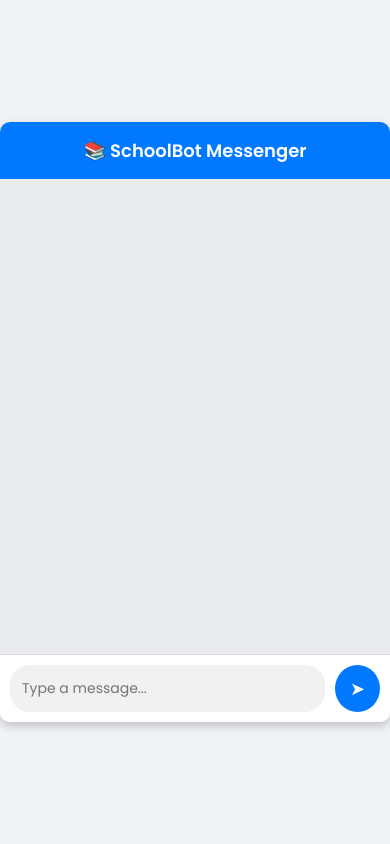
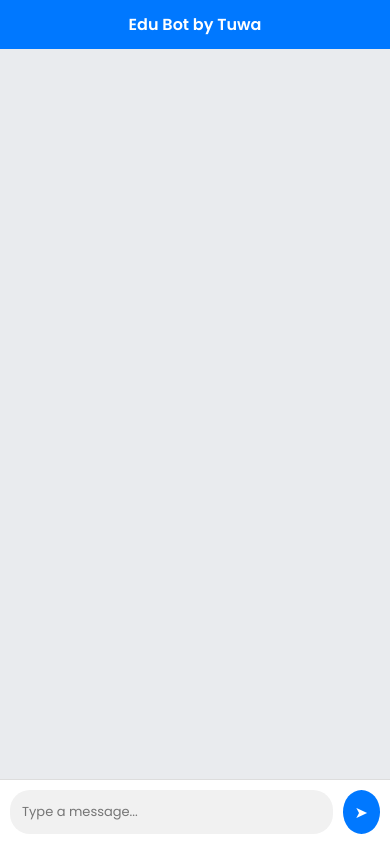
Before and after one commit to tuwasimon/chattie, a Flask app: page / in a window 390 px wide. Run offline with Flask 3, Linux system fonts and the light colour scheme.

Commit message:
chat.html

```diff
--- a/templates/chat.html
+++ b/templates/chat.html
@@ -9,11 +9,15 @@
     <link href="https://fonts.googleapis.com/css2?family=Poppins:wght@300;400;600&display=swap" rel="stylesheet">
 
     <style>
+        * {
+            box-sizing: border-box;
+            margin: 0;
+            padding: 0;
+        }
+
         body {
             font-family: 'Poppins', sans-serif;
             background-color: #f0f2f5;
-            margin: 0;
-            padding: 0;
             display: flex;
             justify-content: center;
             align-items: center;
@@ -21,8 +25,9 @@
         }
 
         .chat-container {
-            width: 400px;
-            height: 600px;
+            width: 100%;
+            max-width: 450px; /* Ensures it doesn't become too large on bigger screens */
+            height: 90vh; /* Takes full height of the screen */
             background: white;
             display: flex;
             flex-direction: column;
@@ -83,8 +88,8 @@
         }
 
         .avatar {
-            width: 35px;
-            height: 35px;
+            width: 30px;
+            height: 30px;
             border-radius: 50%;
             margin: 0 8px;
         }
@@ -122,6 +127,34 @@
         .send-button:hover {
             background: #0056b3;
         }
+
+        /* 📱 Responsive Design */
+        @media screen and (max-width: 600px) {
+            .chat-container {
+                width: 100%;
+                height: 100vh; /* Takes full screen height on mobile */
+                border-radius: 0; /* Removes border-radius on small screens */
+            }
+
+            .chat-header {
+                font-size: 16px;
+                padding: 12px;
+            }
+
+            #userInput {
+                font-size: 13px;
+            }
+
+            .send-button {
+                padding: 8px 12px;
+                font-size: 16px;
+            }
+
+            .avatar {
+                width: 28px;
+                height: 28px;
+            }
+        }
     </style>
 
     <script>
@@ -132,7 +165,7 @@
             let chatbox = document.getElementById("chatBox");
             chatbox.innerHTML += `
                 <div class="message user-message">
-                    <img src=" https://cdn-icons-png.flaticon.com/512/1995/1995574.png" class="avatar">
+                    <img src="https://cdn-icons-png.flaticon.com/512/1995/1995574.png" class="avatar">
                     <p>${userMessage}</p>
                 </div>`;
 
@@ -167,7 +200,7 @@
 </head>
 <body>
     <div class="chat-container">
-        <div class="chat-header">📚 SchoolBot Messenger</div>
+        <div class="chat-header">Edu Bot by Tuwa</div>
         <div id="chatBox" class="chat-box"></div>
         <div class="chat-input">
             <input type="text" id="userInput" placeholder="Type a message..." />
```
